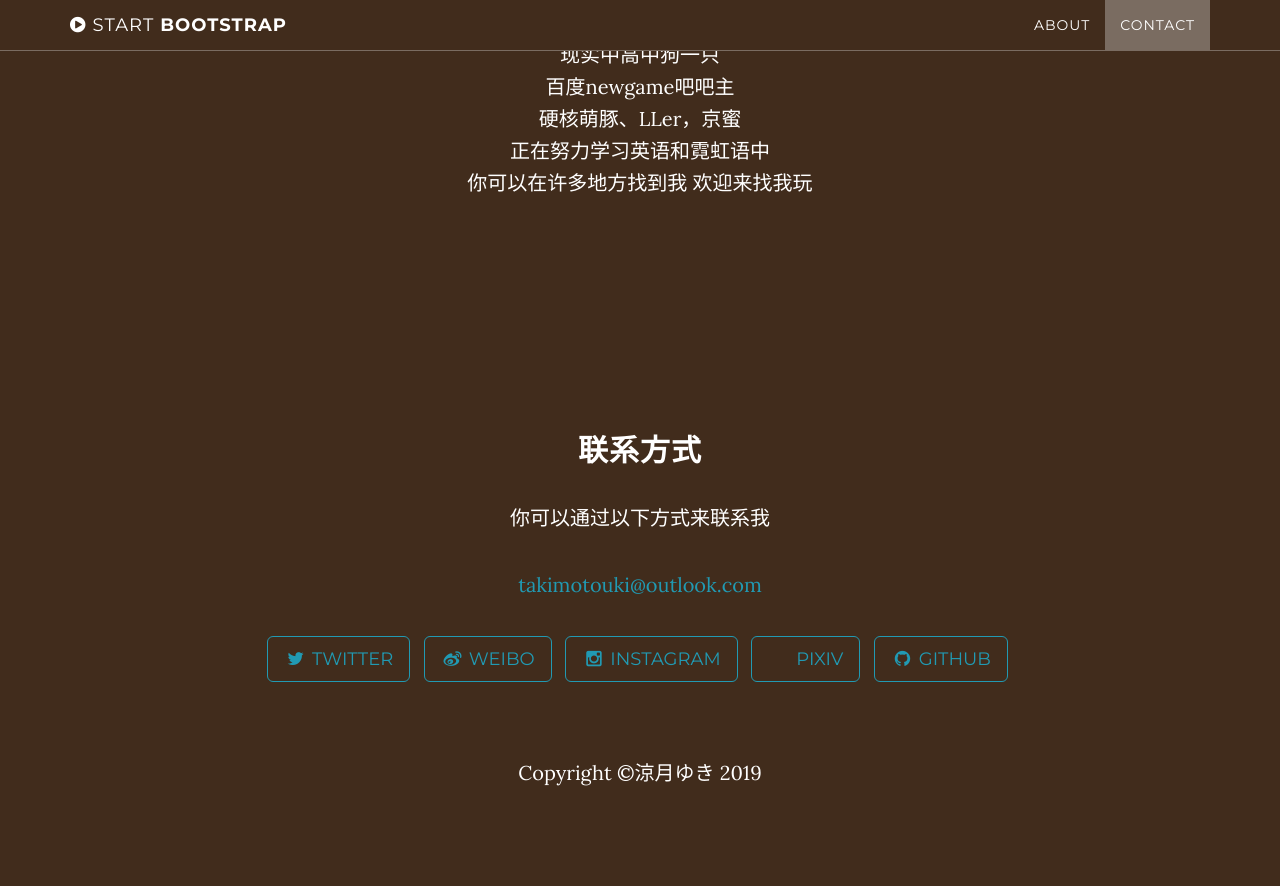
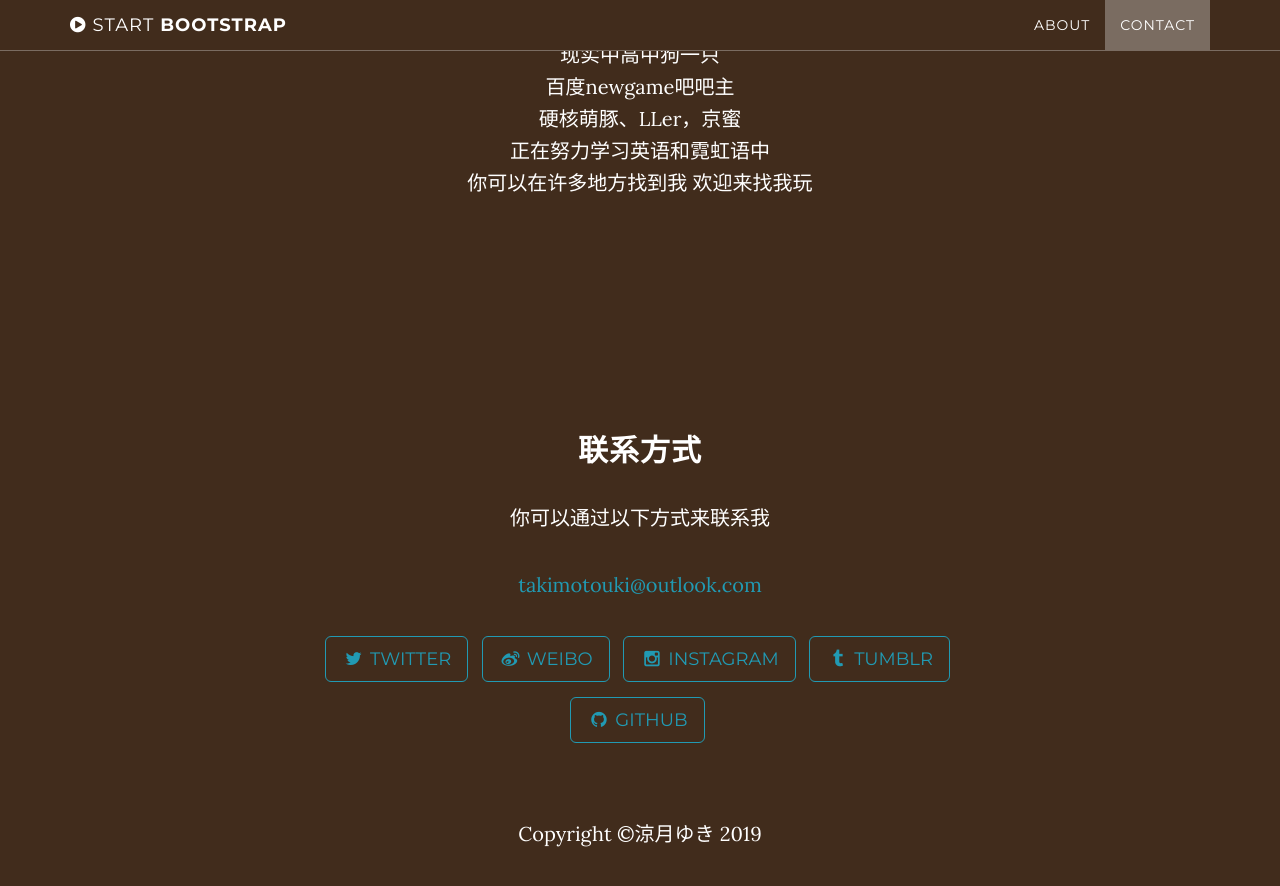
Before and after one commit to TakimotoUki/takimotouki.github.io, a Jekyll site: the page built from index.html, in a window 1280 px wide and 900 px high, scrolled down 1193 px. Shown: the top 886 px of the window. Built offline with Jekyll 4.4.1, drawn with Linux system fonts in a browser that asks for light colours; before the commit the page ends 2032 px from its top, so only the background shows below that.

Commit message:
Update _config.yml

```diff
--- a/_config.yml
+++ b/_config.yml
@@ -19,8 +19,8 @@ social:
     url: https://weibo.com/takimotouki
   - title: instagram
     url: https://www.instagram.com/takimotouki
-  - title: pixiv
-    url: https://www.pixiv.net/bookmark.php?id=31962927
+  - title: tumblr
+    url: https://takimotouki.tumblr.com
   - title: github
     url: https://github.com/TakimotoUki
 
```
